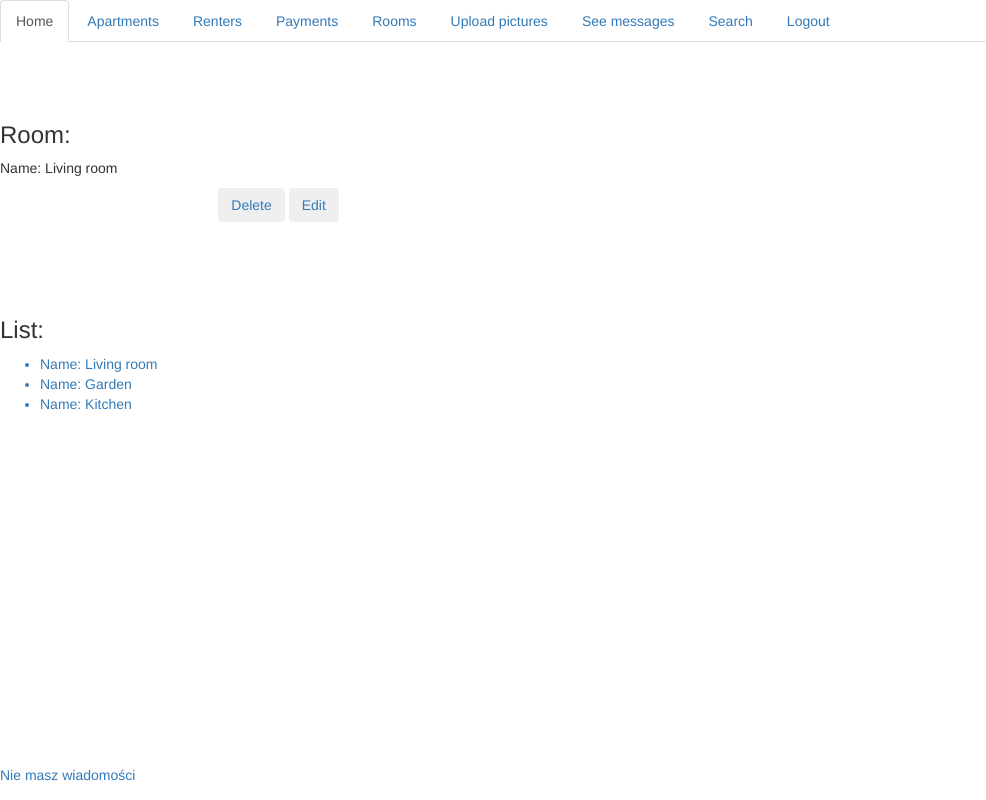
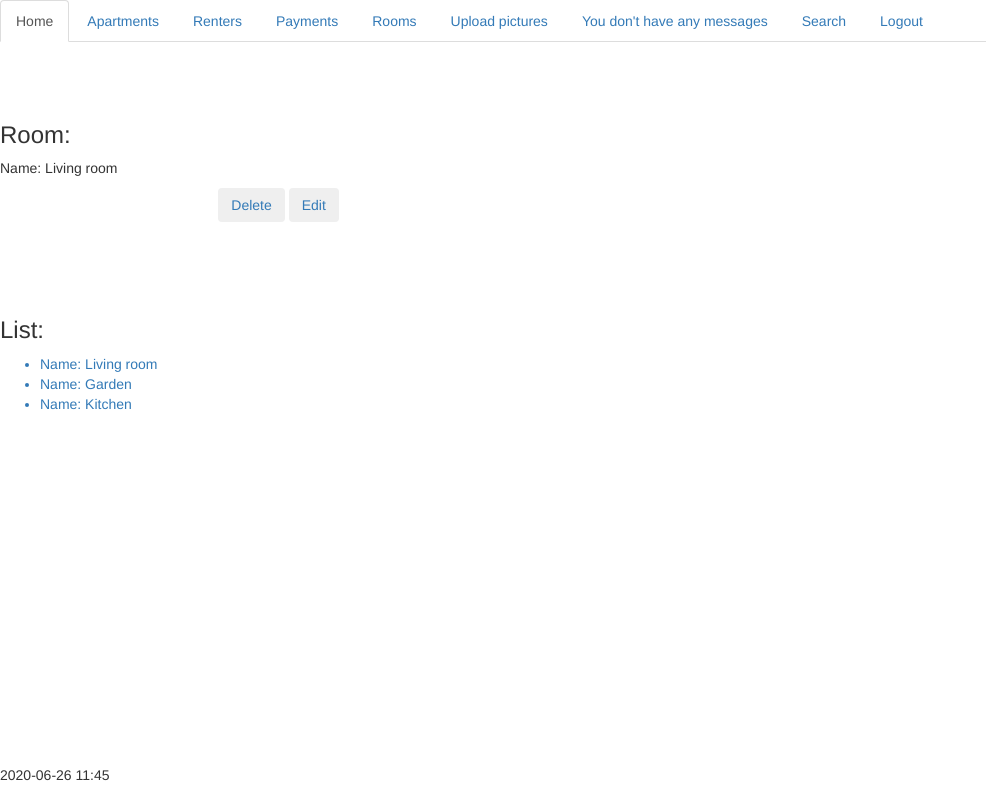
Before and after one commit to adamstok/django-fun, a Django app: page /rooms/2/ in a window 1280 px wide. Shown: the whole page, without its empty margins (0-986 px from the left). Run offline with Django 3.2, Linux system fonts and the light colour scheme; a user stored in the database is signed in; data comes from the database, SQL or seed files in the repository; both versions use the stored data as it was after the commit; data that the repository does not hold is empty; some libraries are stand-ins or nearby versions.

Commit message:
extra context working

```diff
--- a/apartments/settings.py
+++ b/apartments/settings.py
@@ -65,7 +65,8 @@ TEMPLATES = [
                 'django.template.context_processors.request',
                 'django.contrib.auth.context_processors.auth',
                 'django.contrib.messages.context_processors.messages',
-                'handling.extra_context.get_messages'
+                'handling.extra_context.get_messages',
+                'normalview.extra_context.show_time',
             ],
         },
     },
--- a/handling/extra_context.py
+++ b/handling/extra_context.py
@@ -2,6 +2,6 @@ from normalview.models import Messages
 
 def get_messages(request):
     if Messages.objects.all():
-        return {'mess':'Masz wiadomośi'}
+        return {'mess':'You have messages'}
     else:
-        return {'mess': 'Nie masz wiadomości'}
+        return {'mess': "You don't have any messages"}
--- a/handling/templates/base.html
+++ b/handling/templates/base.html
@@ -12,6 +12,7 @@
     <link rel="stylesheet" href="https://stackpath.bootstrapcdn.com/bootstrap/3.4.1/css/bootstrap-theme.min.css" integrity="sha384-6pzBo3FDv/PJ8r2KRkGHifhEocL+1X2rVCTTkUfGk7/0pbek5mMa1upzvWbrUbOZ" crossorigin="anonymous">
 
     <meta charset="UTF-8">
+     <meta http-equiv="refresh" content="60" />
     <title>Home</title>
 </head>
 {% if user.is_authenticated %}
@@ -24,7 +25,7 @@
   <li role="presentation"><a href="{% url 'payments' %}">Payments</a></li>
   <li role="presentation"><a href="{% url 'rooms' %}">Rooms</a></li>
   <li role="presentation"><a href="{% url 'upload' %}">Upload pictures</a></li>
-  <li role="presentation"><a href="{% url 'seemessages' %}">See messages</a></li>
+  <li role="presentation"><a href="{% url 'seemessages' %}">{{ mess }}</a></li>
   <li role="presentation"><a href="{% url 'search' %}">Search</a></li>
   <li role="presentation"><a href="{% url 'logout' %}">Logout</a></li>
 </ul>
@@ -33,7 +34,7 @@
     {% block content %}
     {% endblock %}
 
-<p style="position: fixed; bottom: 5px ; text-align: right"> <a href="{% url 'seemessages' %}"> {{ mess }} </a></p>
+<p style="position: fixed; bottom: 5px ; text-align: right"> {{ now }}  {{ hour }} </p>
 
 </body>
 {% else %}
--- a/handling/templates/home.html
+++ b/handling/templates/home.html
@@ -12,6 +12,7 @@
     <link rel="stylesheet" href="https://stackpath.bootstrapcdn.com/bootstrap/3.4.1/css/bootstrap-theme.min.css" integrity="sha384-6pzBo3FDv/PJ8r2KRkGHifhEocL+1X2rVCTTkUfGk7/0pbek5mMa1upzvWbrUbOZ" crossorigin="anonymous">
 
     <meta charset="UTF-8">
+    <meta http-equiv="refresh" content="60" />
     <title>Home</title>
 </head>
 {% if user.is_authenticated %}
@@ -24,7 +25,7 @@
   <li role="presentation"><a href="{% url 'payments' %}">Payments</a></li>
   <li role="presentation"><a href="{% url 'rooms' %}">Rooms</a></li>
   <li role="presentation"><a href="{% url 'upload' %}">Upload pictures</a></li>
-  <li role="presentation"><a href="{% url 'seemessages' %}">See messages</a></li>
+  <li role="presentation"><a href="{% url 'seemessages' %}">{{ mess }}</a></li>
   <li role="presentation"><a href="{% url 'search' %}">Search</a></li>
   <li role="presentation"><a href="{% url 'logout' %}">Logout</a></li>
 </ul>
@@ -46,4 +47,6 @@
     {% endblock %}
 
 {% endif %}
+
+<p style="position: fixed; bottom: 5px ; text-align: right"> {{ now }}  {{ hour }} </p>
 </html>
--- a/handling/views.py
+++ b/handling/views.py
@@ -137,17 +137,17 @@ class SearchDatas(LoginRequiredMixin,View):
         a2 = Q(address__icontains=a_address)
         a3 = Q(equipment__icontains=a_equipment)
         a4 = Q(description__icontains=a_description)
-        aparts = Apartments.objects.filter(a1 | a2 | a3 | a4)
+        aparts = Apartments.objects.filter(a1 | a2 | a3 | a4).order_by('name')
         r_first = search_form.cleaned_data.get('query', "")
         r_last = search_form.cleaned_data.get('query', "")
         r1 = Q(first_name__icontains=r_first)
         r2 = Q(last_name__icontains=r_last)
-        rent = Renters.objects.filter(r1 | r2 )
+        rent = Renters.objects.filter(r1 | r2 ).order_by('first_name')
         p_date = search_form.cleaned_data.get('query', "")
         p_amount = search_form.cleaned_data.get('query', "")
         p1 = Q(date__icontains=p_date)
         p2 = Q(amount__icontains=p_amount)
-        pay = Payments.objects.filter(p1 | p2 )
+        pay = Payments.objects.filter(p1 | p2 ).order_by('date')
         return aparts,rent,pay
 
 
--- /dev/null
+++ b/normalview/extra_context.py
@@ -0,0 +1,8 @@
+from datetime import datetime,timedelta
+import pytz
+
+def show_time(request):
+    now = datetime.now()
+    two_hours_timezone = datetime.now() + timedelta(hours=2)
+    hour = '{:%H:%M}'.format(two_hours_timezone)
+    return {'now':now.strftime("%Y-%m-%d"),'hour':hour}
--- a/normalview/views.py
+++ b/normalview/views.py
@@ -15,7 +15,7 @@ class NormalHome(View):
         return render(request, 'home.html')
 
 
-class MessageView(CreateView):
+class MessageView(View):
     def get(self,request):
         form = MessagesForm()
         return render(request,'message.html',{'form':form})
```
Also changed, not shown: db.sqlite3.
